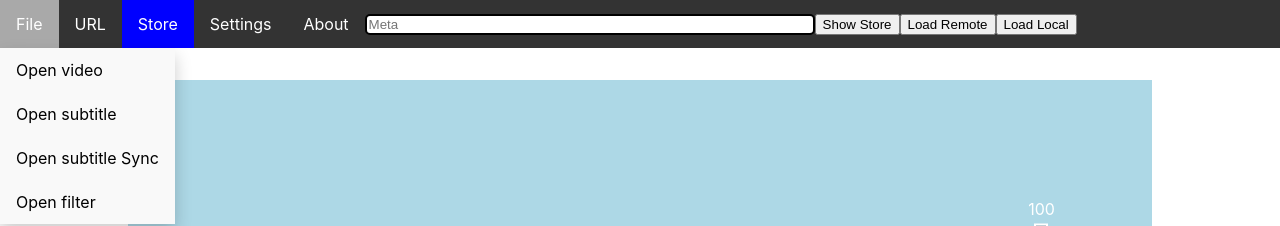
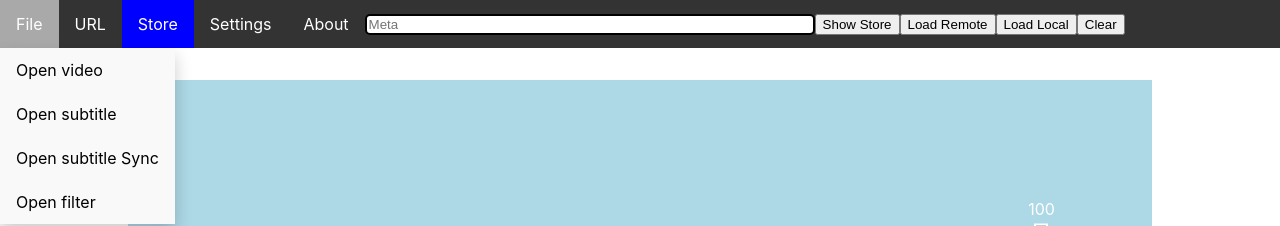
Before and after one commit to Ali-Alzyoud/ScenesControl, a React (Create React App) app: page / in a window 1280 px wide. Shown: the top 226 px of the page. Built offline with nearby package versions, Linux system fonts and the light colour scheme; what react-alert-template-basic would draw is missing.

Commit message:
clear button

```diff
--- a/src/Components/Menu/Menu.js
+++ b/src/Components/Menu/Menu.js
@@ -187,6 +187,9 @@ function Menu({ setFilterItems, setVideoSrc, setVideoName, setSubtitle, setSubti
                 <button onClick={async () => {
                      setDomain("http://192.168.1.84:4001");
                 }}>Load Local</button>
+                <button onClick={async () => {
+                     window.location.href = window.location.origin + window.location.pathname;
+                }}>Clear</button>
                 </div>
             </div>
             {about && <About close={() => { setabout(false) }} />}
```
